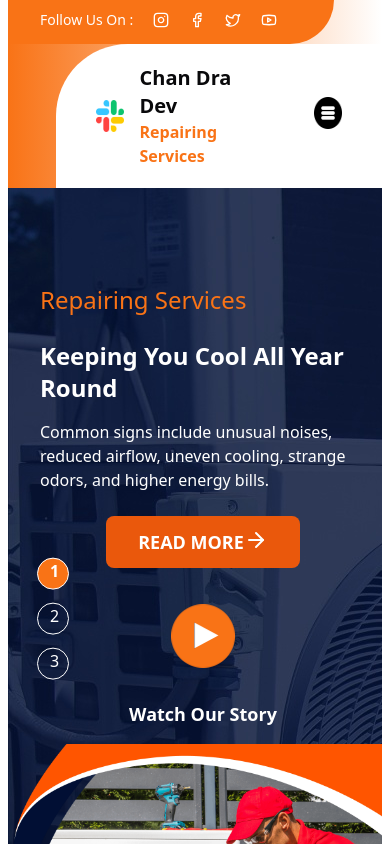
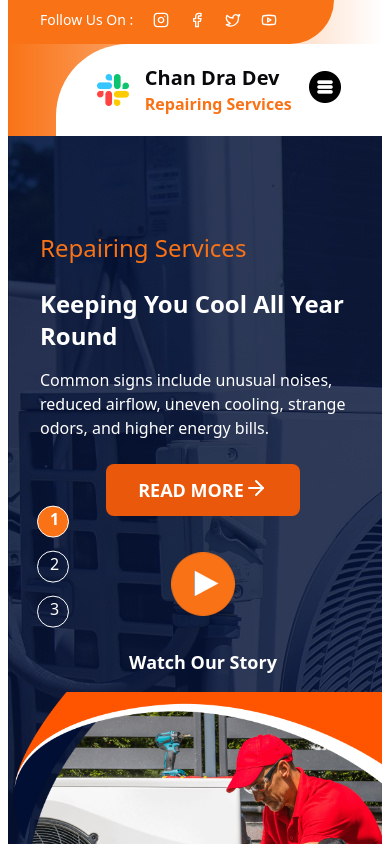
Before and after one commit to ChandraDevYadav/repair-app, a React (Vite) app: page / in a window 390 px wide. Shown: the top 844 px of the page. Built offline with nearby package versions, Linux system fonts and the light colour scheme.

Commit message:
navbar updated

```diff
--- a/src/components/Navbar.jsx
+++ b/src/components/Navbar.jsx
@@ -88,7 +88,7 @@ const Navbar = () => {
         </div>
 
         {/* Toggle button for mobile view */}
-        <div className="md:hidden ml-8">
+        <div className="md:hidden">
   <button onClick={toggleMenu} className="text-sm font-semibold">
     {isOpen ? (
       <img src="./close.png" alt="Close Menu" className="w-6 h-6" />
```
